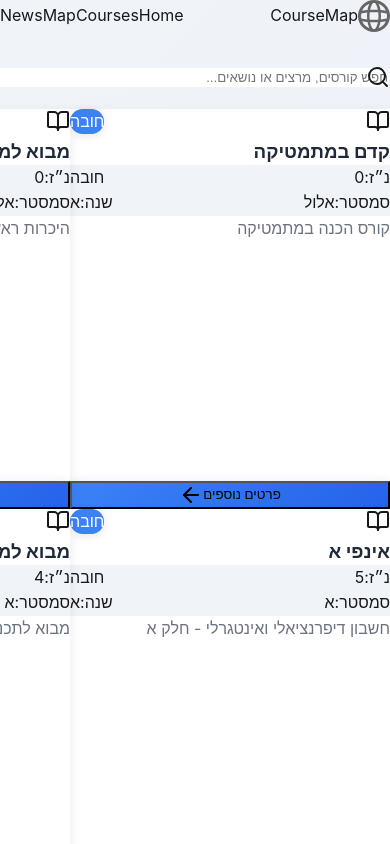
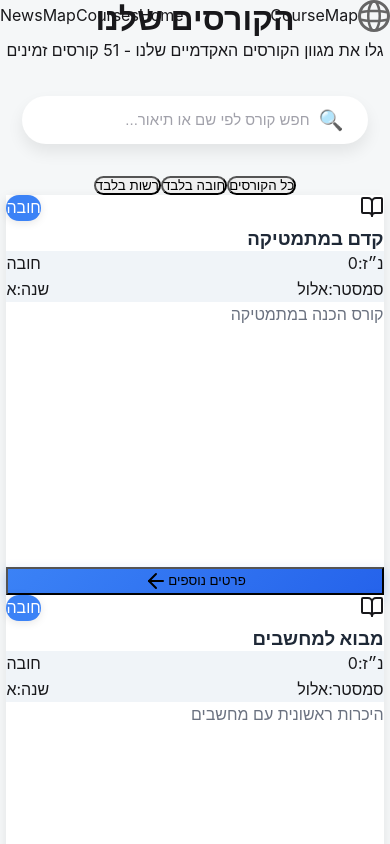
Before and after one commit to Meir-Crombie/course-map, a Next.js app: page /courses in a window 390 px wide. Shown: the top 844 px of the page. Built offline with nearby package versions, Linux system fonts and the light colour scheme.

Commit message:
refactor: Update courses page according to best practices - Use Tailwind only, add useMemo optimization, improve search logic, and follow responsive grid guidelines

```diff
--- a/src/app/courses/page.tsx
+++ b/src/app/courses/page.tsx
@@ -1,40 +1,44 @@
 "use client"
+import { useState, useMemo } from "react"
 import { motion } from "framer-motion"
-import { Search } from "lucide-react"
-import { useState } from "react"
-import Header from "../../components/Header"
-import Footer from "../../components/Footer"
-import CourseCard from "../../components/CourseCard"
-import coursesData from "../../data/courses.json"
+import Header from "@/components/Header"
+import Footer from "@/components/Footer"
+import CourseCard from "@/components/CourseCard"
+import SearchBar from "@/components/SearchBar"
+import coursesData from "@/data/courses.json"
 
 export default function CoursesPage() {
+  const [searchQuery, setSearchQuery] = useState("")
+  const [filterType, setFilterType] = useState<"all" | "mandatory" | "optional">("all")
   const courses = coursesData.courses
-  const [searchTerm, setSearchTerm] = useState("")
-  const [filterType, setFilterType] = useState("all")
 
-  const filteredCourses = courses.filter(course => {
-    const matchesSearch = searchTerm === "" ||
-      course.name.includes(searchTerm) ||
-      course.description.includes(searchTerm)
+  // Optimized filtering with useMemo
+  const filteredCourses = useMemo(() =>
+    courses.filter((course) => {
+      // Search logic - match name OR description
+      const matchesSearch = searchQuery === "" ||
+        course.name.toLowerCase().includes(searchQuery.toLowerCase()) ||
+        (course.description?.toLowerCase().includes(searchQuery.toLowerCase()) ?? false)
 
-    const matchesFilter = filterType === "all" ||
-      (filterType === "mandatory" && course.mandatory) ||
-      (filterType === "optional" && !course.mandatory)
+      // Filter logic - mandatory/optional
+      const matchesFilter = filterType === "all" ||
+        (filterType === "mandatory" && course.mandatory) ||
+        (filterType === "optional" && !course.mandatory)
 
-    return matchesSearch && matchesFilter
-  })
+      return matchesSearch && matchesFilter
+    }),
+    [courses, searchQuery, filterType]
+  )
+
+  const handleSearch = (query: string) => {
+    setSearchQuery(query)
+  }
 
   return (
-    <div
-      className="min-h-screen flex flex-col"
-      style={{
-        background: "linear-gradient(135deg, #F0F4F8 0%, #E0E7FF 100%)"
-      }}
-    >
+    <div className="min-h-screen flex flex-col bg-gray-50" dir="rtl">
       <Header />
 
-      {/* Main Content */}
-      <main className="max-w-7xl mx-auto px-4 sm:px-6 lg:px-8 py-12 mt-16 flex-1">
+      <main className="flex-1 max-w-7xl mx-auto px-4 sm:px-6 lg:px-8 py-12">
         {/* Page Header */}
         <motion.div
           initial={{ opacity: 0, y: -20 }}
@@ -42,106 +46,96 @@ export default function CoursesPage() {
           transition={{ duration: 0.6 }}
           className="text-center mb-12"
         >
-          <h1
-            className="text-4xl md:text-5xl font-bold mb-4"
-            style={{ color: "#1F2937" }}
-          >
-            כל הקורסים
+          <h1 className="text-4xl font-bold text-center text-gray-900 mb-4">
+            הקורסים שלנו
           </h1>
-          <p
-            className="text-xl mb-8"
-            style={{ color: "#6B7280" }}
-          >
-            {filteredCourses.length} קורסים זמינים
+
+          <p className="text-center text-gray-600 mb-10 max-w-2xl mx-auto">
+            גלו את מגוון הקורסים האקדמיים שלנו - {filteredCourses.length} קורסים זמינים
           </p>
 
-          {/* Search Bar */}
-          <div className="max-w-2xl mx-auto mb-6">
-            <div className="relative">
-              <Search
-                className="absolute right-4 top-1/2 transform -translate-y-1/2 text-gray-400 w-5 h-5"
-              />
-              <input
-                type="text"
-                placeholder="חפש קורסים, מרצים או נושאים..."
-                value={searchTerm}
-                onChange={(e) => setSearchTerm(e.target.value)}
-                className="w-full pr-12 pl-6 py-4 rounded-full border-2 border-transparent bg-white shadow-lg focus:border-blue-400 focus:ring-4 focus:ring-blue-100 transition-all text-right"
-                style={{ outline: "none" }}
-              />
-            </div>
+          {/* Search Bar Component */}
+          <div className="mb-10 max-w-xl mx-auto">
+            <SearchBar
+              onSearch={handleSearch}
+              placeholder="חפש קורס לפי שם או תיאור..."
+            />
           </div>
 
           {/* Filter Buttons */}
           <div className="flex justify-center gap-3 flex-wrap">
             <button
               onClick={() => setFilterType("all")}
-              className="px-6 py-2.5 rounded-full font-medium transition-all"
-              style={{
-                backgroundColor: filterType === "all" ? "#3B82F6" : "white",
-                color: filterType === "all" ? "white" : "#4B5563",
-                boxShadow: "0 2px 8px rgba(0, 0, 0, 0.1)"
-              }}
+              className={`px-6 py-2.5 rounded-full font-medium transition-all duration-300 shadow-md ${
+                filterType === "all"
+                  ? "bg-blue-600 text-white shadow-blue-200"
+                  : "bg-white text-gray-600 hover:bg-gray-50"
+              }`}
             >
               כל הקורסים
             </button>
             <button
               onClick={() => setFilterType("mandatory")}
-              className="px-6 py-2.5 rounded-full font-medium transition-all"
-              style={{
-                backgroundColor: filterType === "mandatory" ? "#3B82F6" : "white",
-                color: filterType === "mandatory" ? "white" : "#4B5563",
-                boxShadow: "0 2px 8px rgba(0, 0, 0, 0.1)"
-              }}
+              className={`px-6 py-2.5 rounded-full font-medium transition-all duration-300 shadow-md ${
+                filterType === "mandatory"
+                  ? "bg-blue-600 text-white shadow-blue-200"
+                  : "bg-white text-gray-600 hover:bg-gray-50"
+              }`}
             >
               חובה בלבד
             </button>
             <button
               onClick={() => setFilterType("optional")}
-              className="px-6 py-2.5 rounded-full font-medium transition-all"
-              style={{
-                backgroundColor: filterType === "optional" ? "#10B981" : "white",
-                color: filterType === "optional" ? "white" : "#4B5563",
-                boxShadow: "0 2px 8px rgba(0, 0, 0, 0.1)"
-              }}
+              className={`px-6 py-2.5 rounded-full font-medium transition-all duration-300 shadow-md ${
+                filterType === "optional"
+                  ? "bg-green-600 text-white shadow-green-200"
+                  : "bg-white text-gray-600 hover:bg-gray-50"
+              }`}
             >
               רשות בלבד
             </button>
           </div>
         </motion.div>
 
-        {/* Courses Grid - 3 COLUMNS */}
-        <div
-          className="grid gap-6 mb-12"
-          style={{
-            gridTemplateColumns: "repeat(auto-fill, minmax(320px, 1fr))",
-            maxWidth: "1400px",
-            margin: "0 auto"
-          }}
-        >
-          {filteredCourses.map((course, index) => (
-            <CourseCard key={course.id} course={course} index={index} />
-          ))}
-        </div>
-
         {/* Empty State */}
-        {filteredCourses.length === 0 && (
+        {filteredCourses.length === 0 ? (
           <motion.div
             initial={{ opacity: 0 }}
             animate={{ opacity: 1 }}
-            className="text-center py-16"
+            className="text-center py-20"
           >
-            <div
-              className="text-6xl mb-4 rounded-full w-24 h-24 flex items-center justify-center mx-auto"
-              style={{ backgroundColor: "#DBEAFE" }}
-            >
+            <div className="text-6xl mb-4 rounded-full w-24 h-24 flex items-center justify-center mx-auto bg-blue-50">
               📚
             </div>
-            <h3 className="text-xl font-semibold text-blue-700 mb-2">
+            <h3 className="text-xl font-semibold text-gray-900 mb-2">
               לא נמצאו קורסים
             </h3>
-            <p className="text-gray-600">נסה לשנות את החיפוש או הסינון</p>
+            <p className="text-gray-500 text-lg mb-4">
+              {searchQuery
+                ? `לא נמצאו קורסים עבור "${searchQuery}"`
+                : "אין קורסים זמינים כרגע"
+              }
+            </p>
+            {searchQuery && (
+              <button
+                onClick={() => setSearchQuery("")}
+                className="mt-4 text-blue-600 hover:underline font-medium"
+              >
+                נקה חיפוש
+              </button>
+            )}
           </motion.div>
+        ) : (
+          /* Responsive Grid Layout: 1→2→3 columns */
+          <div className="grid grid-cols-1 sm:grid-cols-2 lg:grid-cols-3 gap-8 place-items-stretch">
+            {filteredCourses.map((course, index) => (
+              <CourseCard
+                key={course.id}
+                course={course}
+                index={index}
+              />
+            ))}
+          </div>
         )}
       </main>
 
```
